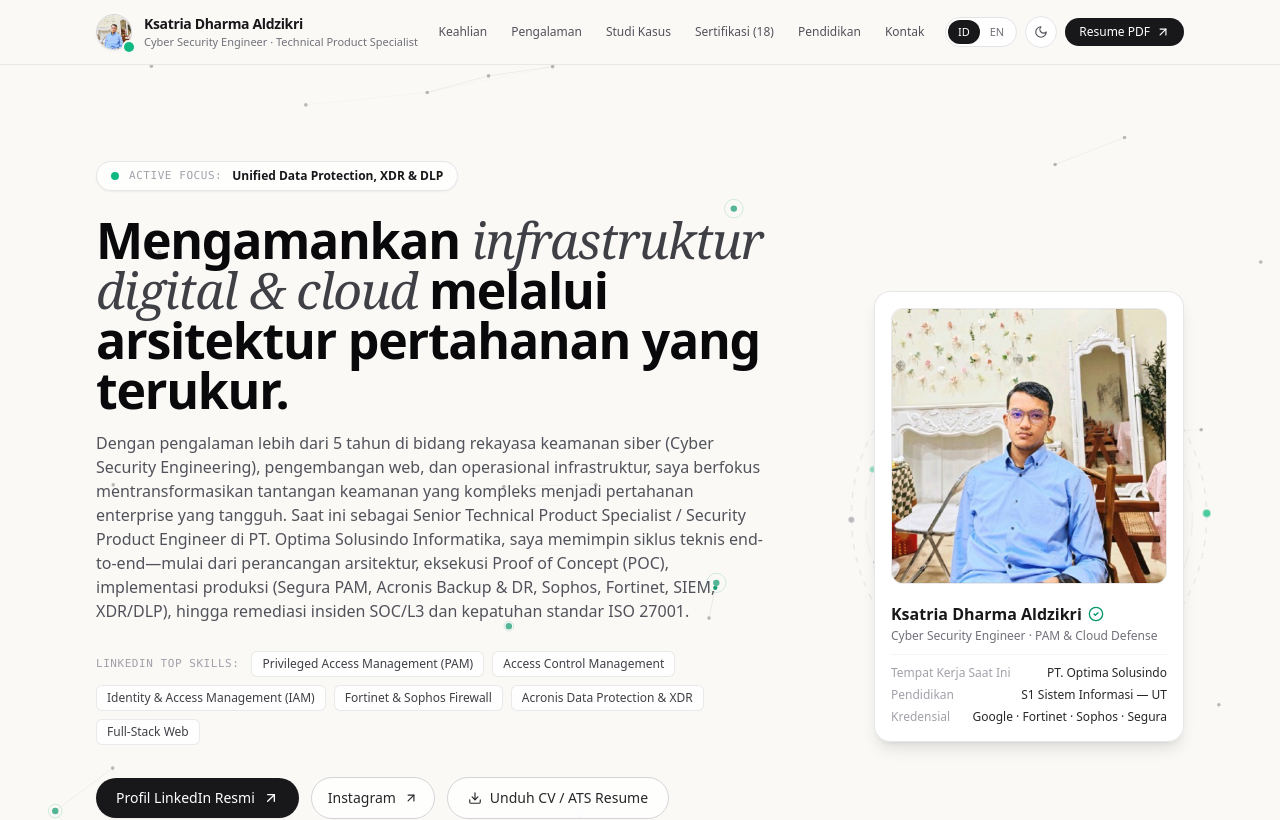
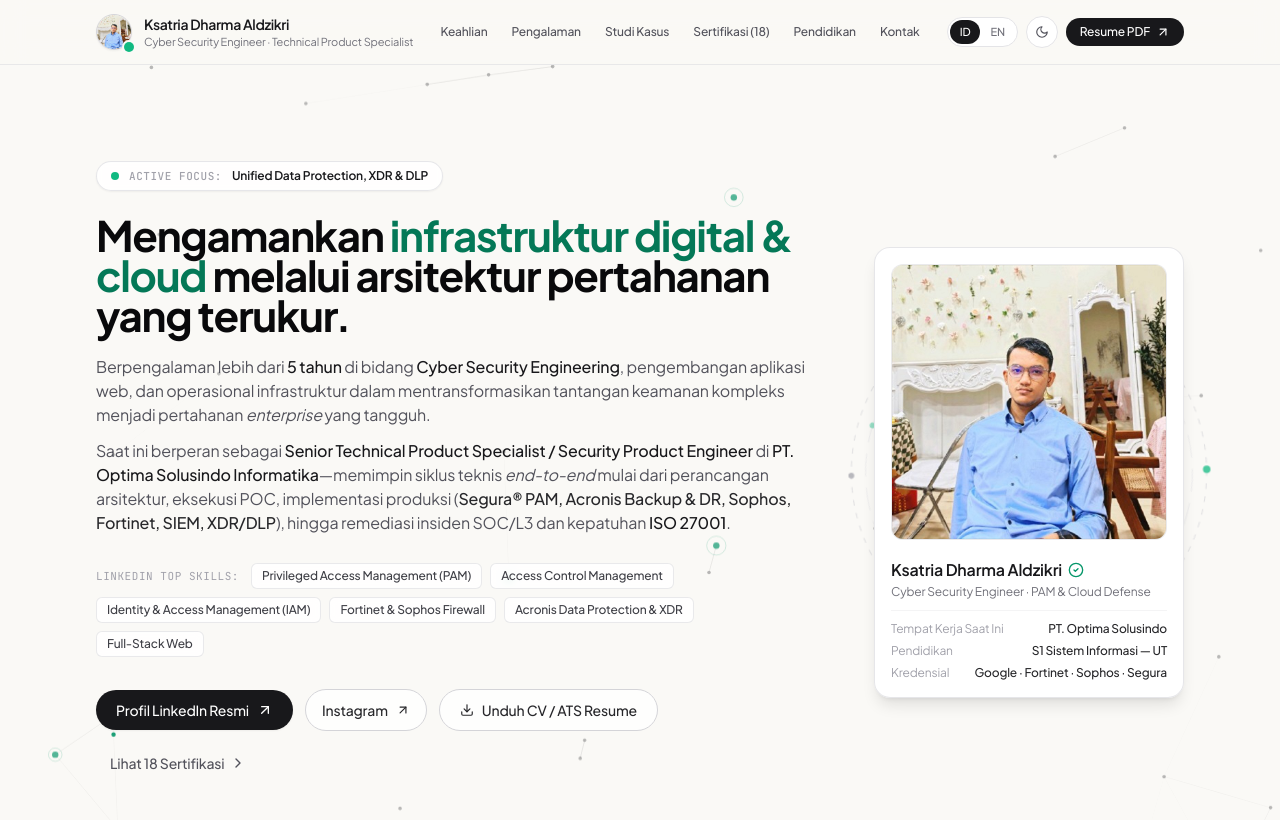
Before and after one commit to ksatria3739/ksatria-dharma-portfolio, a Next.js app: page / in a window 1280 px wide. Shown: the top 820 px of the page. Built offline with nearby package versions, Linux system fonts and the light colour scheme.

Commit message:
style(typography): load Plus Jakarta Sans & JetBrains Mono via next/font and refine hero typography hierarchy

```diff
--- a/src/app/globals.css
+++ b/src/app/globals.css
@@ -2,17 +2,18 @@
 @tailwind components;
 @tailwind utilities;
 
-@import url('https://fonts.googleapis.com/css2?family=Instrument+Serif:ital@0;1&family=JetBrains+Mono:wght@400;500&family=Plus+Jakarta+Sans:wght@400;500;600;700&display=swap');
-
 html {
   scroll-behavior: smooth;
-  font-family: 'Plus Jakarta Sans', system-ui, -apple-system, sans-serif;
+  font-family: var(--font-jakarta), 'Plus Jakarta Sans', system-ui, -apple-system, sans-serif;
+  text-rendering: optimizeLegibility;
 }
 
 body {
+  font-family: var(--font-jakarta), 'Plus Jakarta Sans', system-ui, -apple-system, sans-serif;
   -webkit-font-smoothing: antialiased;
   -moz-osx-font-smoothing: grayscale;
   overflow-x: hidden;
+  letter-spacing: -0.011em;
 }
 
 /* Infinite Kinetic Marquee Animation */
--- a/src/app/layout.tsx
+++ b/src/app/layout.tsx
@@ -1,5 +1,20 @@
 import type { Metadata } from "next";
+import { Plus_Jakarta_Sans, JetBrains_Mono } from "next/font/google";
 import "./globals.css";
+
+const plusJakartaSans = Plus_Jakarta_Sans({
+  subsets: ["latin"],
+  weight: ["400", "500", "600", "700", "800"],
+  variable: "--font-jakarta",
+  display: "swap",
+});
+
+const jetbrainsMono = JetBrains_Mono({
+  subsets: ["latin"],
+  weight: ["400", "500", "600"],
+  variable: "--font-mono",
+  display: "swap",
+});
 
 export const metadata: Metadata = {
   title: "Ksatria Dharma Aldzikri — Senior IT Cyber Security & Technical Product Specialist",
@@ -39,8 +54,11 @@
   children: React.ReactNode;
 }) {
   return (
-    <html lang="id" className="scroll-smooth">
-      <body className="bg-[#FAF9F6] text-zinc-900 antialiased selection:bg-zinc-900 selection:text-white dark:selection:bg-zinc-100 dark:selection:text-zinc-900">
+    <html
+      lang="id"
+      className={`${plusJakartaSans.variable} ${jetbrainsMono.variable} scroll-smooth`}
+    >
+      <body className="font-sans bg-[#FAF9F6] text-zinc-900 antialiased selection:bg-zinc-900 selection:text-white dark:selection:bg-zinc-100 dark:selection:text-zinc-900">
         {children}
       </body>
     </html>
--- a/src/app/page.tsx
+++ b/src/app/page.tsx
@@ -415,21 +415,24 @@
         </header>
 
         {/* ================= HERO SECTION WITH INTERACTIVE SECURITY TOPOLOGY CANVAS ================= */}
-        <section id="top" className="relative overflow-hidden border-b border-zinc-200 dark:border-zinc-800/90">
+        <section
+          id="top"
+          className="relative overflow-hidden border-b border-zinc-200 dark:border-zinc-800/90 scroll-mt-20"
+        >
           {/* Interactive Zero-Trust Network Mesh Canvas */}
           <KineticSecurityCanvas darkMode={darkMode} />
 
-          <div className="relative z-10 max-w-6xl mx-auto px-5 sm:px-8 py-12 sm:py-20 lg:py-24">
+          <div className="relative z-10 max-w-6xl mx-auto px-5 sm:px-8 py-14 sm:py-20 lg:py-24">
             <div className="grid grid-cols-1 lg:grid-cols-12 gap-12 lg:gap-10 items-center">
               {/* Left Column: Narrative & Positioning */}
               <div className="lg:col-span-8 space-y-6">
                 {/* Live Animated Status Indicator + Dynamic Rotating Focus */}
-                <div className="inline-flex flex-wrap items-center gap-2.5 px-3.5 py-1.5 rounded-full bg-white/80 dark:bg-zinc-900/80 backdrop-blur-sm border border-zinc-200/90 dark:border-zinc-800 text-xs text-zinc-600 dark:text-zinc-300 shadow-sm">
+                <div className="inline-flex flex-wrap items-center gap-2.5 px-3.5 py-1.5 rounded-full bg-white/85 dark:bg-zinc-900/85 backdrop-blur-sm border border-zinc-200/90 dark:border-zinc-800 text-xs text-zinc-600 dark:text-zinc-300 shadow-sm">
                   <span className="relative flex h-2 w-2">
                     <span className="animate-ping absolute inline-flex h-full w-full rounded-full bg-emerald-400 opacity-75" />
                     <span className="relative inline-flex rounded-full h-2 w-2 bg-emerald-500" />
                   </span>
-                  <span className="font-mono text-[11px] uppercase tracking-wider text-zinc-400 dark:text-zinc-500">
+                  <span className="font-mono text-[11px] font-medium uppercase tracking-wider text-zinc-400 dark:text-zinc-500">
                     ACTIVE FOCUS:
                   </span>
                   <span
@@ -440,31 +443,103 @@
                   </span>
                 </div>
 
-                {/* Editorial Headline */}
-                <div className="space-y-4">
-                  <h1 className="text-3xl sm:text-5xl lg:text-[50px] font-semibold tracking-tight text-zinc-950 dark:text-zinc-50 leading-[1.12]">
+                {/* Clean Executive Headline & Structured Bio */}
+                <div className="space-y-5">
+                  <h1 className="text-2xl sm:text-4xl lg:text-[42px] font-bold tracking-[-0.03em] text-zinc-950 dark:text-zinc-50 leading-[1.22] max-w-3xl">
                     {lang === "id" ? (
                       <>
                         Mengamankan{" "}
-                        <span className="font-serif italic font-normal text-zinc-700 dark:text-zinc-300">
-                          infrastruktur digital & cloud
+                        <span className="text-emerald-700 dark:text-emerald-400">
+                          infrastruktur digital &amp; cloud
                         </span>{" "}
                         melalui arsitektur pertahanan yang terukur.
                       </>
                     ) : (
                       <>
                         Securing{" "}
-                        <span className="font-serif italic font-normal text-zinc-700 dark:text-zinc-300">
-                          digital infrastructure & cloud
+                        <span className="text-emerald-700 dark:text-emerald-400">
+                          digital infrastructure &amp; cloud
                         </span>{" "}
                         with scalable enterprise defense.
                       </>
                     )}
                   </h1>
 
-                  <p className="text-sm sm:text-base text-zinc-600 dark:text-zinc-400 leading-relaxed max-w-2xl">
-                    {PROFILE_DATA.summary[lang]}
-                  </p>
+                  <div className="space-y-3 text-[15px] sm:text-base text-zinc-600 dark:text-zinc-400 leading-[1.78] max-w-[62ch]">
+                    {lang === "id" ? (
+                      <>
+                        <p>
+                          Berpengalaman lebih dari{" "}
+                          <span className="font-medium text-zinc-900 dark:text-zinc-200">
+                            5 tahun
+                          </span>{" "}
+                          di bidang{" "}
+                          <span className="font-medium text-zinc-900 dark:text-zinc-200">
+                            Cyber Security Engineering
+                          </span>
+                          , pengembangan aplikasi web, dan operasional infrastruktur dalam
+                          mentransformasikan tantangan keamanan kompleks menjadi pertahanan{" "}
+                          <em>enterprise</em> yang tangguh.
+                        </p>
+                        <p>
+                          Saat ini berperan sebagai{" "}
+                          <span className="font-medium text-zinc-900 dark:text-zinc-200">
+                            Senior Technical Product Specialist / Security Product Engineer
+                          </span>{" "}
+                          di{" "}
+                          <span className="font-medium text-zinc-900 dark:text-zinc-200">
+                            PT. Optima Solusindo Informatika
+                          </span>
+                          —memimpin siklus teknis <em>end-to-end</em> mulai dari perancangan
+                          arsitektur, eksekusi POC, implementasi produksi (
+                          <span className="font-medium text-zinc-800 dark:text-zinc-300">
+                            Segura® PAM, Acronis Backup &amp; DR, Sophos, Fortinet, SIEM, XDR/DLP
+                          </span>
+                          ), hingga remediasi insiden SOC/L3 dan kepatuhan{" "}
+                          <span className="font-medium text-zinc-900 dark:text-zinc-200">
+                            ISO 27001
+                          </span>
+                          .
+                        </p>
+                      </>
+                    ) : (
+                      <>
+                        <p>
+                          With over{" "}
+                          <span className="font-medium text-zinc-900 dark:text-zinc-200">
+                            5 years
+                          </span>{" "}
+                          of hands-on experience in{" "}
+                          <span className="font-medium text-zinc-900 dark:text-zinc-200">
+                            Cyber Security Engineering
+                          </span>
+                          , full-stack web development, and enterprise infrastructure operations, I
+                          specialize in transforming complex security challenges into resilient,
+                          scalable defenses.
+                        </p>
+                        <p>
+                          Currently serving as a{" "}
+                          <span className="font-medium text-zinc-900 dark:text-zinc-200">
+                            Senior Technical Product Specialist / Security Product Engineer
+                          </span>{" "}
+                          at{" "}
+                          <span className="font-medium text-zinc-900 dark:text-zinc-200">
+                            PT. Optima Solusindo Informatika
+                          </span>
+                          —leading the end-to-end technical lifecycle from architecture design, POC
+                          execution, and production deployment (
+                          <span className="font-medium text-zinc-800 dark:text-zinc-300">
+                            Segura® PAM, Acronis Backup &amp; DR, Sophos, Fortinet, SIEM, XDR/DLP
+                          </span>
+                          ) to L3 SOC incident remediation and{" "}
+                          <span className="font-medium text-zinc-900 dark:text-zinc-200">
+                            ISO 27001
+                          </span>{" "}
+                          compliance alignment.
+                        </p>
+                      </>
+                    )}
+                  </div>
                 </div>
 
                 {/* LinkedIn Top Skills Pills */}
--- a/tailwind.config.js
+++ b/tailwind.config.js
@@ -9,9 +9,8 @@
   theme: {
     extend: {
       fontFamily: {
-        sans: ["'Plus Jakarta Sans'", "Inter", "system-ui", "-apple-system", "sans-serif"],
-        serif: ["'Instrument Serif'", "Georgia", "serif"],
-        mono: ["'JetBrains Mono'", "Consolas", "monospace"],
+        sans: ["var(--font-jakarta)", "'Plus Jakarta Sans'", "Inter", "system-ui", "-apple-system", "sans-serif"],
+        mono: ["var(--font-mono)", "'JetBrains Mono'", "Consolas", "monospace"],
       },
     },
   },
```
